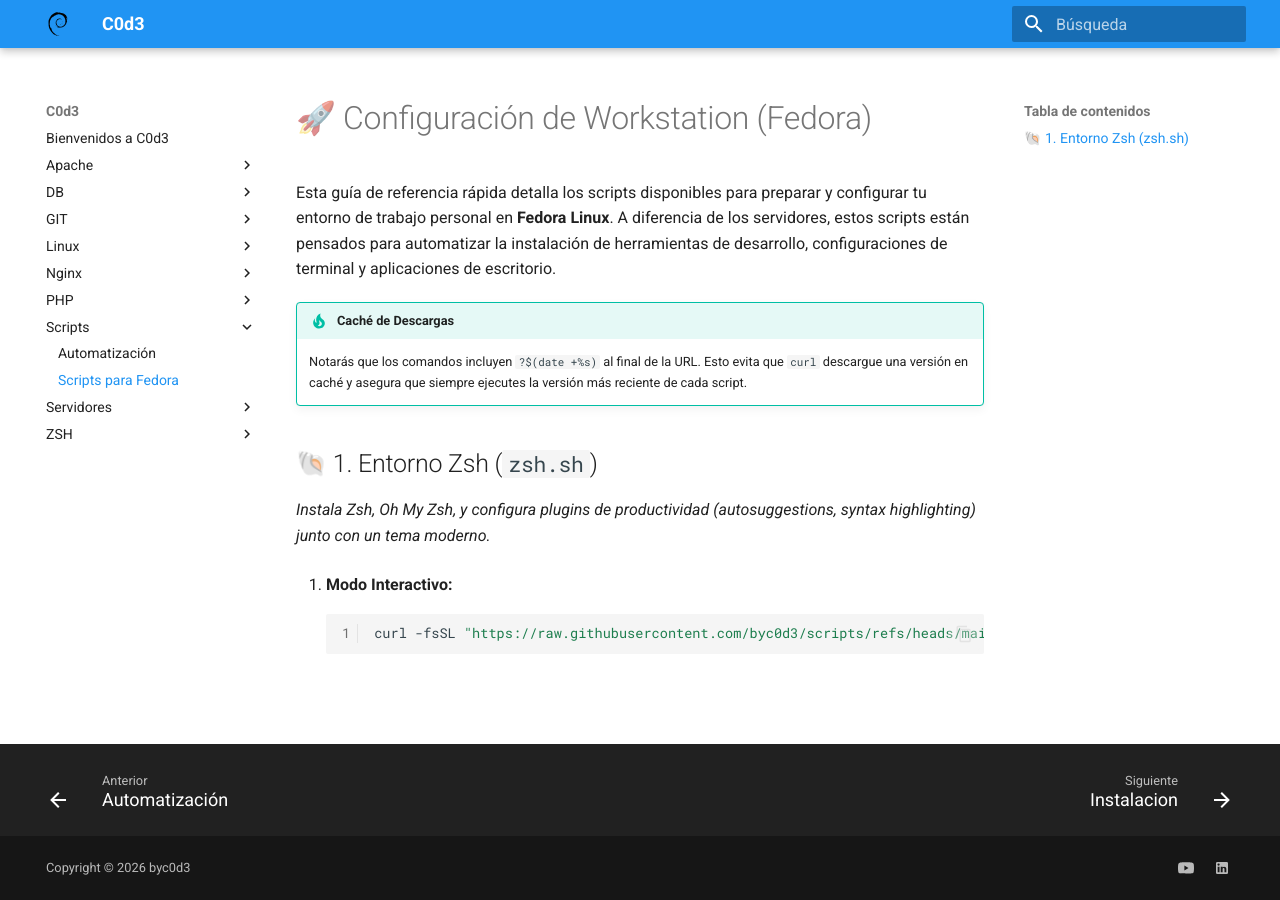
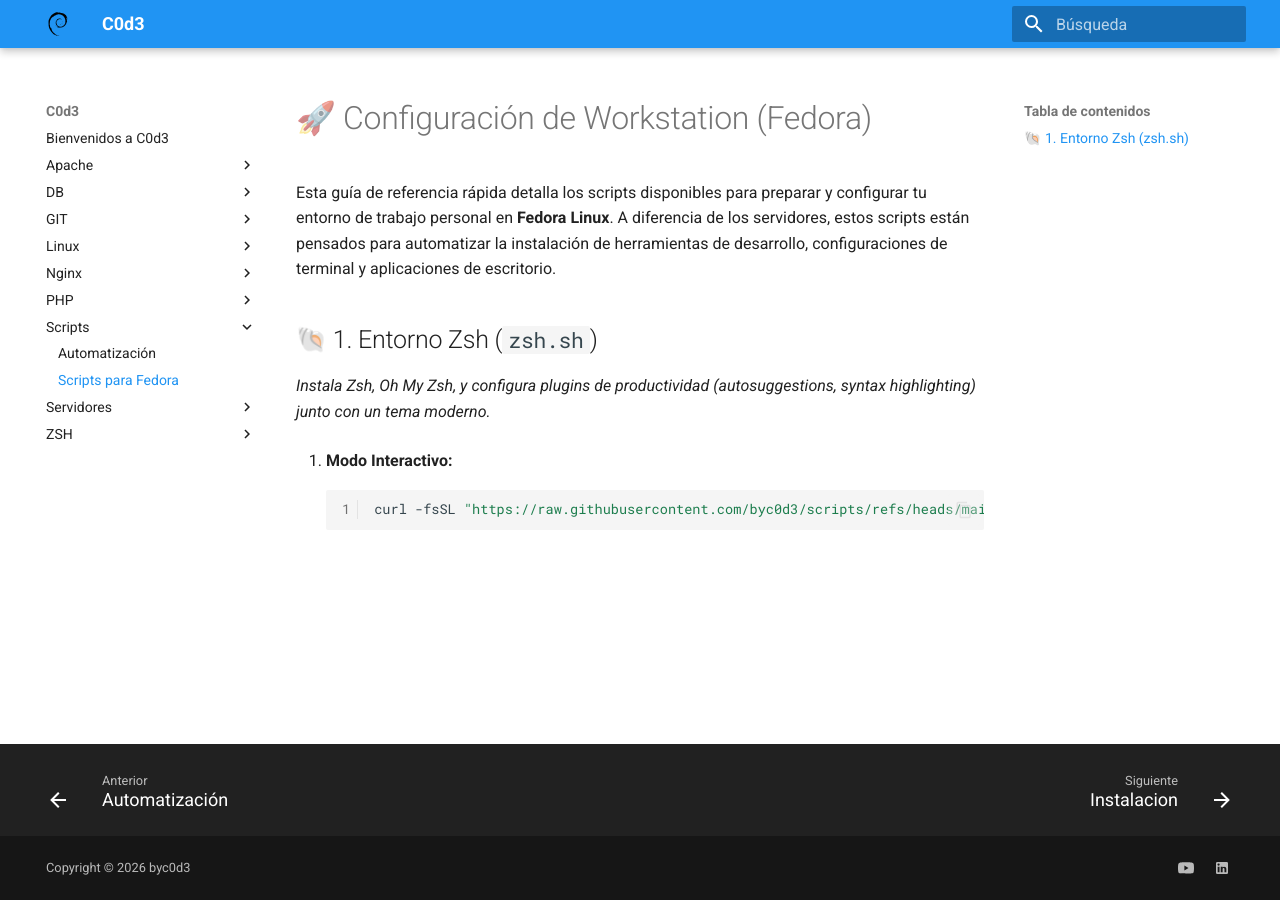
Before and after one commit to byc0d3/code, an MkDocs documentation site: the page built from docs/Scripts/Home.md, in a window 1280 px wide. Built offline with MkDocs 1.6.1 and Material for MkDocs 9.7.7, drawn with Linux system fonts in a browser that asks for light colours.

Commit message:
update: 28-07-2026 01:41

```diff
--- a/docs/Scripts/Home.md
+++ b/docs/Scripts/Home.md
@@ -5,9 +5,6 @@
 # 🚀 Configuración de Workstation (Fedora)
 
 Esta guía de referencia rápida detalla los scripts disponibles para preparar y configurar tu entorno de trabajo personal en **Fedora Linux**. A diferencia de los servidores, estos scripts están pensados para automatizar la instalación de herramientas de desarrollo, configuraciones de terminal y aplicaciones de escritorio.
-
-!!! tip "Caché de Descargas"
-    Notarás que los comandos incluyen `?$(date +%s)` al final de la URL. Esto evita que `curl` descargue una versión en caché y asegura que siempre ejecutes la versión más reciente de cada script.
 
 ## 🐚 1. Entorno Zsh (`zsh.sh`)
 
```
